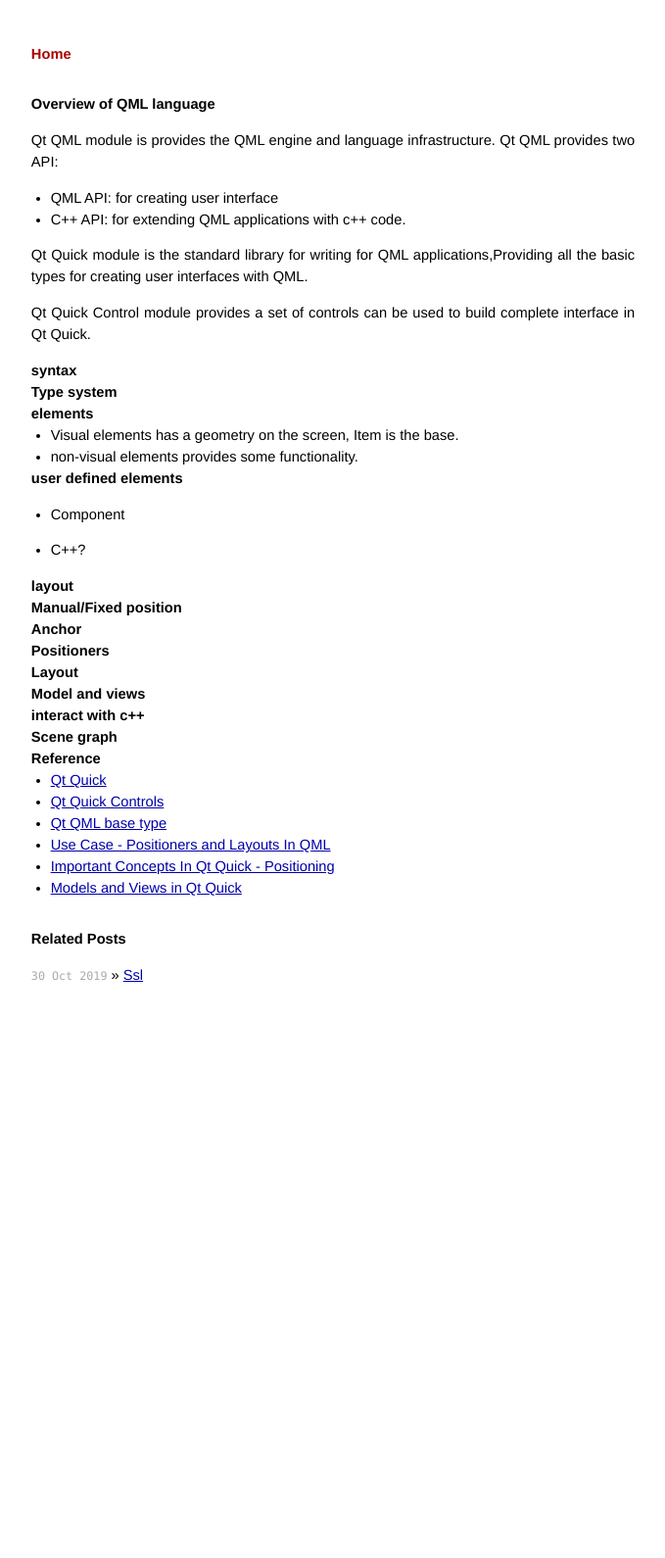
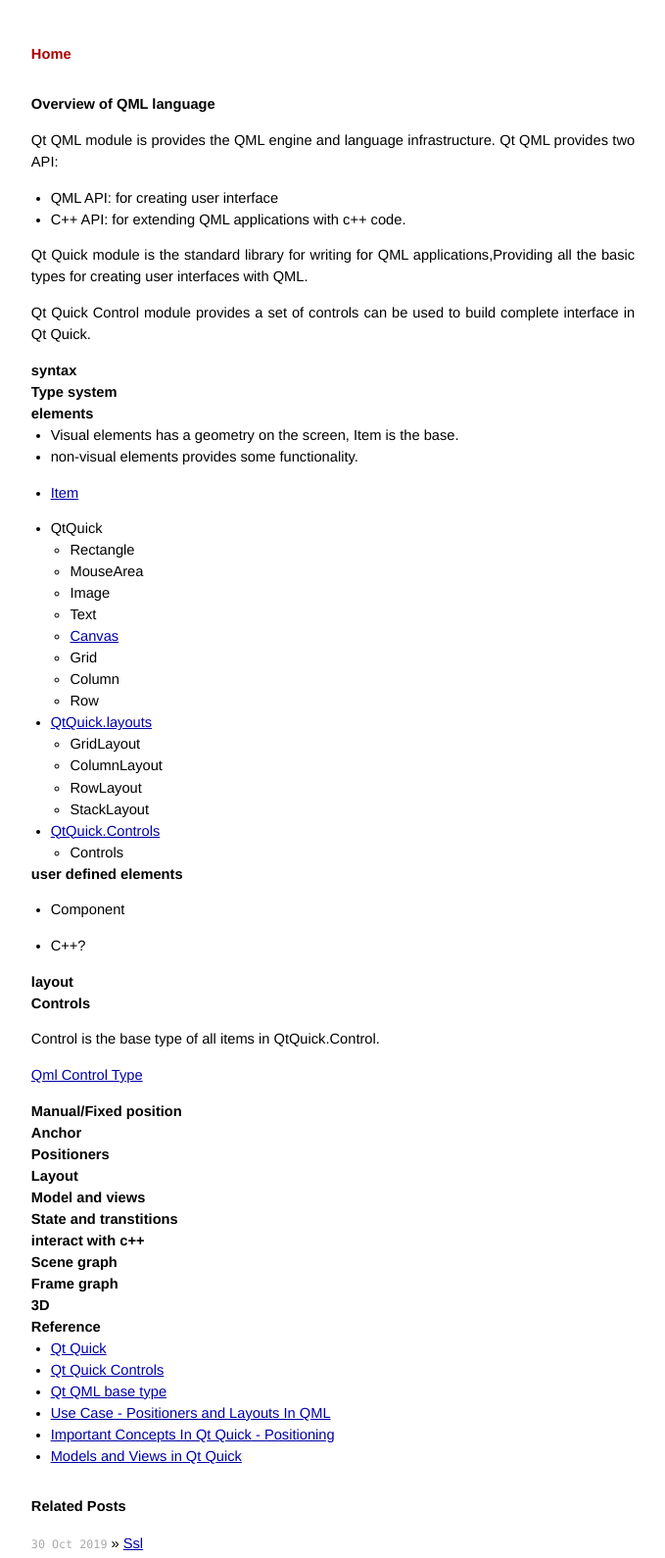
Before and after one commit to maidamai0/maidamai0.github.io, a Jekyll site: the page built from _posts/2019-11-14-qml_overview.md, in a window 1280 px wide. Shown: the whole page at 98% size, without its empty margins (300-979 px from the left). Built offline with Jekyll 4.4.1, drawn with Linux system fonts in a browser that asks for light colours; before the commit the page ends 1010 px from its top, so only the background shows below that.

Commit message:
feat:update qml overview

```diff
--- a/_posts/2019-11-14-qml_overview.md
+++ b/_posts/2019-11-14-qml_overview.md
@@ -22,6 +22,24 @@ Qt Quick Control module provides a set of controls can be used to build complete
 
 * Visual elements has a geometry on the screen, Item is the base.
 * non-visual elements provides some functionality.
+* [Item](https://doc.qt.io/qt-5/qml-qtquick-item.html)
+
+* QtQuick
+  * Rectangle
+  * MouseArea
+  * Image
+  * Text
+  * [Canvas](https://doc.qt.io/qt-5/qml-qtquick-canvas.html)
+  * Grid
+  * Column
+  * Row
+* [QtQuick.layouts](https://doc.qt.io/qt-5/qtquicklayouts-overview.html)
+  * GridLayout
+  * ColumnLayout
+  * RowLayout
+  * StackLayout
+* [QtQuick.Controls](https://doc.qt.io/qt-5/qml-qtquick-controls2-control.html)
+  * Controls
 
 ## user defined elements
 
@@ -30,6 +48,12 @@ Qt Quick Control module provides a set of controls can be used to build complete
 * C++?
 
 ## layout
+
+## Controls
+
+Control is the base type of all items in QtQuick.Control.
+
+[Qml Control Type](https://doc.qt.io/qt-5/qml-qtquick-controls2-control.html)
 
 ### Manual/Fixed position
 
@@ -41,9 +65,15 @@ Qt Quick Control module provides a set of controls can be used to build complete
 
 ## Model and views
 
+## State and transtitions
+
 ## interact with c++
 
 ## Scene graph
+
+## Frame graph
+
+## 3D
 
 ## Reference
 
```
